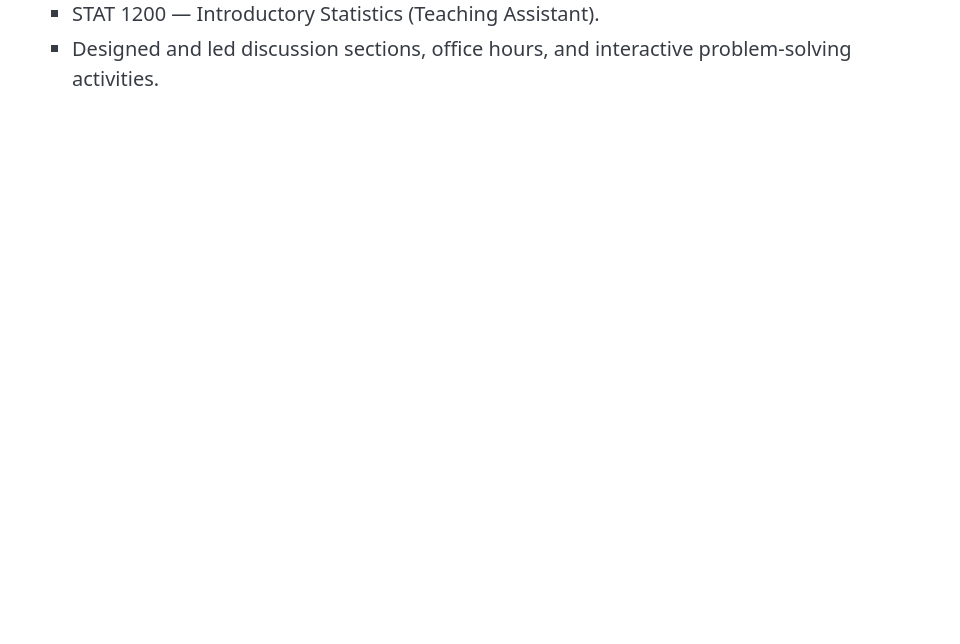
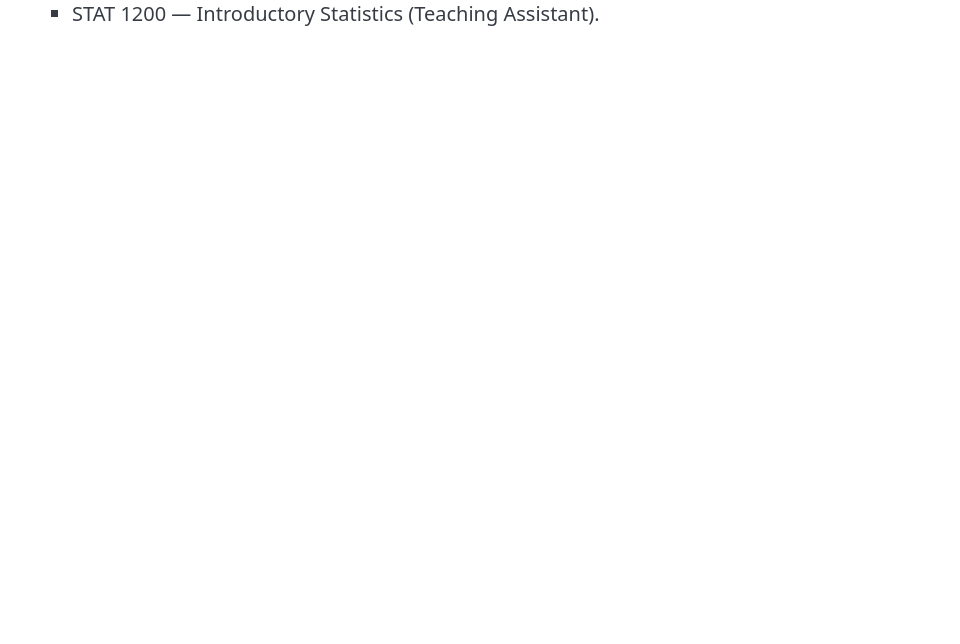
Before and after one commit to eduardoherreramartin01/eduardodherrera, a plain HTML site: page teaching.html in a window 1280 px wide. Shown: the part 156-800 px from the top of the page, without its empty margins (158-1118 px from the left). Drawn offline with nearby package versions, Linux system fonts and the light colour scheme.

Commit message:
Update teaching.html

```diff
--- a/teaching.html
+++ b/teaching.html
@@ -23,7 +23,6 @@
     <h1>Teaching</h1>
     <ul>
       <li>STAT 1200 — Introductory Statistics (Teaching Assistant).</li>
-      <li>Designed and led discussion sections, office hours, and interactive problem-solving activities.</li>
     </ul>
   </main>
 </body>
```
